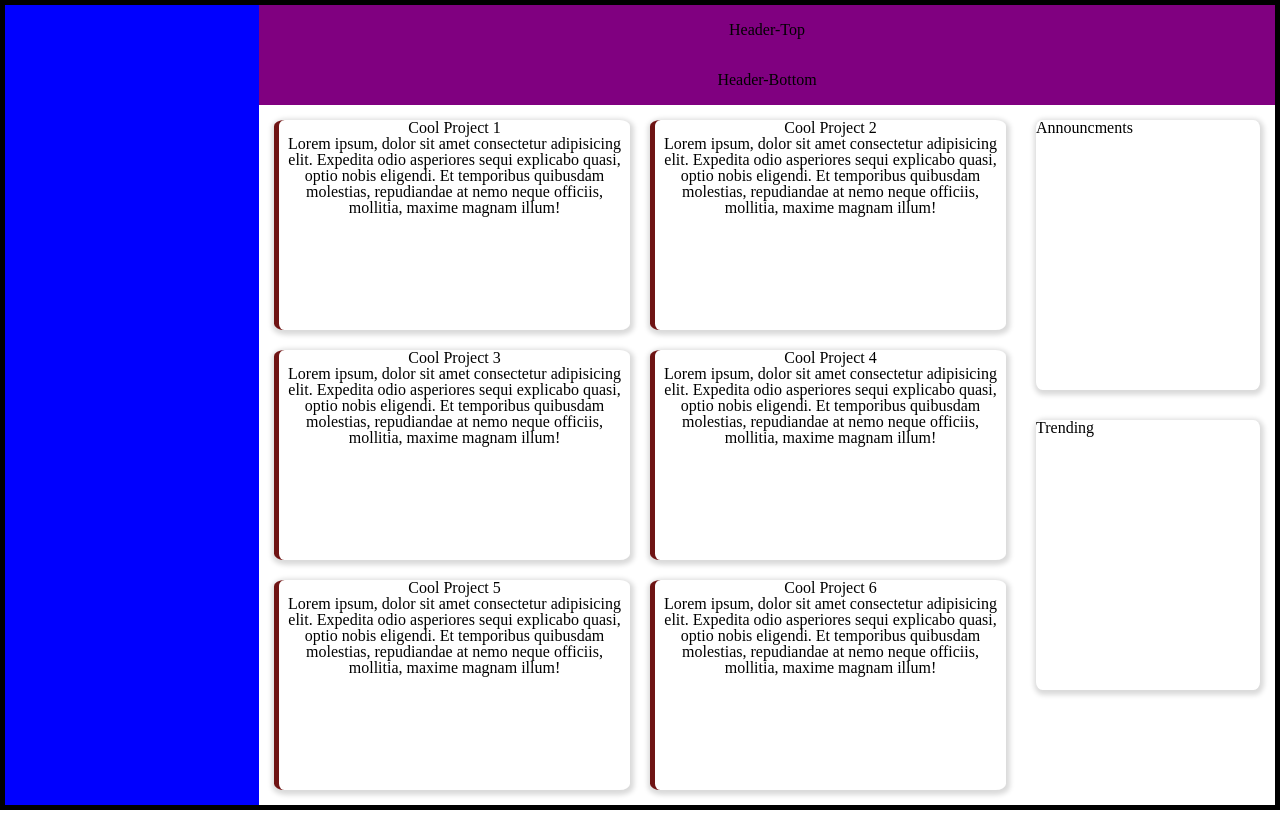
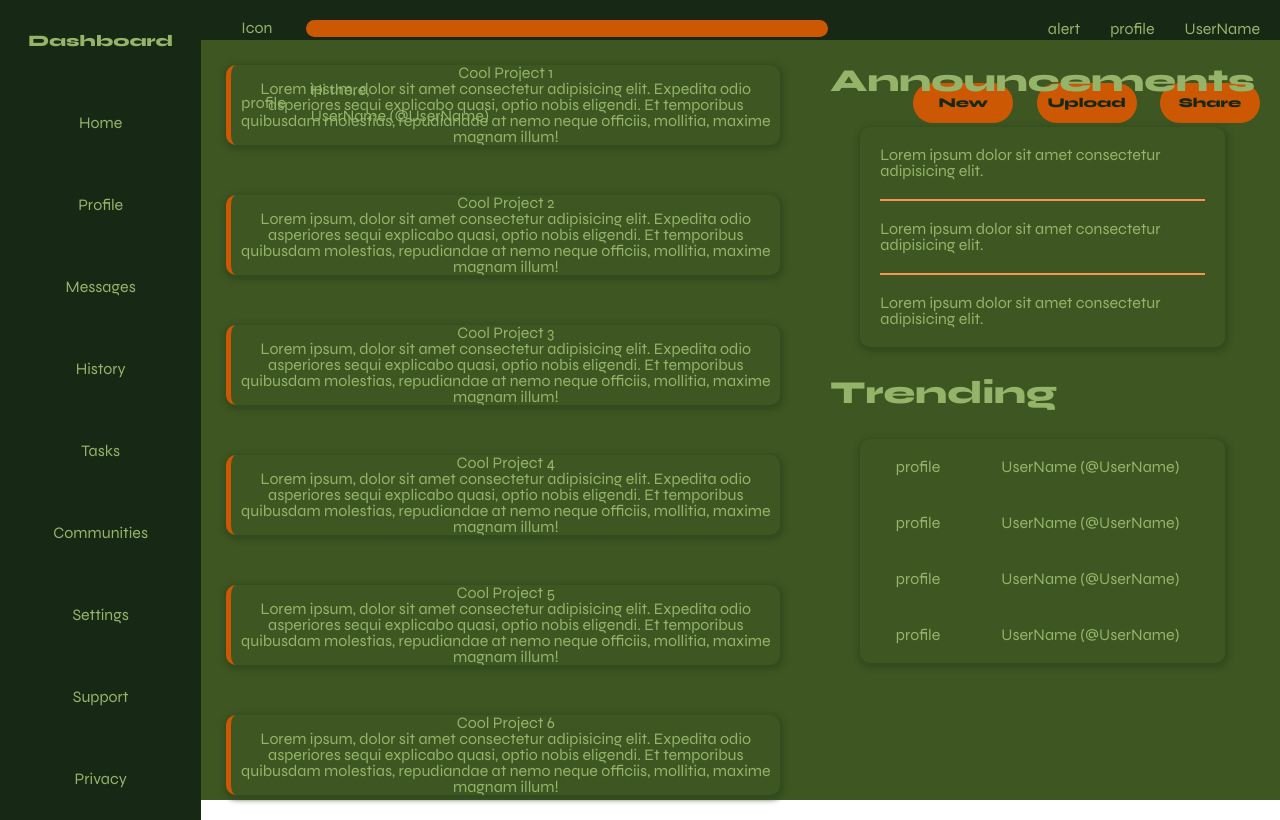
Before and after one commit to KadeWilliams/admin-dashboard, a plain HTML site: page index.html in a window 1280 px wide. Drawn offline with Linux system fonts and the light colour scheme.

Commit message:
color adjustment and layout improvements

```diff
--- a/index.html
+++ b/index.html
@@ -7,14 +7,57 @@
     <meta name="viewport" content="width=device-width, initial-scale=1.0">
     <title>Admin Dashboard</title>
     <link rel="stylesheet" href="styles.css">
+    <style>
+        @import url('https://fonts.googleapis.com/css2?family=Syne:wght@400;600;800&display=swap');
+    </style>
 </head>
 
 <body>
     <div class="container">
-        <div class="sidebar"></div>
+        <div class="sidebar">
+            <div class="pages">
+                <h1 class="head">Dashboard</h1>
+                <div class="page-1"><a href="">Home</a></div>
+                <div class="page-2"><a href="">Profile</a></div>
+                <div class="page-3"><a href="">Messages</a></div>
+                <div class="page-4"><a href="">History</a></div>
+                <div class="page-5"><a href="">Tasks</a></div>
+                <div class="page-6"><a href="">Communities</a></div>
+                <div class="page-7"><a href="">Settings</a></div>
+                <div class="page-8"><a href="">Support</a></div>
+                <div class="page-9"><a href="">Privacy</a></div>
+            </div>
+        </div>
         <div class="header">
-            <div class="top">Header-Top</div>
-            <div class="bottom">Header-Bottom</div>
+            <div class="top">
+                <form action="">
+                    <label for="search">Icon</label>
+                    <input type="text" id="search" class="search">
+                </form>
+                <div class="profile">
+                    <ul>
+                        <li class="alert">alert</li>
+                        <li class="profile-pic">profile</li>
+                        <li class="userName">UserName</li>
+                    </ul>
+                </div>
+            </div>
+            <div class="bottom">
+                <ul>
+                    <li class="profile-pic">profile</li>
+                    <li>
+                        <ul class="inner-ul">
+                            <li>Hi there,</li>
+                            <li class="userName">UserName (@UserName)</li>
+                        </ul>
+                    </li>
+                </ul>
+                <div class="buttons">
+                    <button class="button1">New</button>
+                    <button class="button2">Upload</button>
+                    <button class="button3">Share</button>
+                </div>
+            </div>
         </div>
         <div class="projects">
             <div class="project1">Cool Project 1
@@ -49,8 +92,39 @@
             </div>
         </div>
         <div class="outer-container">
-            <div class="announcements">Announcments</div>
-            <div class="trending">Trending</div>
+            <h1>Announcements</h1>
+            <div class="announcements">
+                <p>Lorem ipsum dolor sit amet consectetur adipisicing elit.</p>
+                <hr>
+                <p>Lorem ipsum dolor sit amet consectetur adipisicing elit.</p>
+                <hr>
+                <p>Lorem ipsum dolor sit amet consectetur adipisicing elit.</p>
+            </div>
+            <h1>Trending</h1>
+            <div class="trending-profiles">
+                <ul>
+                    <li class="profile-pic">profile
+                        <ul>
+                            <li class="userName">UserName (@UserName)</li>
+                        </ul>
+                    </li>
+                    <li class="profile-pic">profile
+                        <ul>
+                            <li class="userName">UserName (@UserName)</li>
+                        </ul>
+                    </li>
+                    <li class="profile-pic">profile
+                        <ul>
+                            <li class="userName">UserName (@UserName)</li>
+                        </ul>
+                    </li>
+                    <li class="profile-pic">profile
+                        <ul>
+                            <li class="userName">UserName (@UserName)</li>
+                        </ul>
+                    </li>
+                </ul>
+            </div>
         </div>
     </div>
 
--- a/styles.css
+++ b/styles.css
@@ -47,22 +47,31 @@ table {
 	border-spacing: 0;
 }
 /* ••••••••••••••••••••••••••••••••••••••••••••••••••••••••••••••••• */
+a {
+    text-decoration: none;
+}
+html,
+a,
+a:visited {
+    color: #95B46A;
+    font-family: 'Syne', sans-serif;
+}
+h1 {
+    font-weight: bold;
+}
 .container {
     display: grid;
     grid-template: repeat(5, minmax(20px, auto)) / repeat(5, 1fr);
-    border: 5px solid black;
     height: 100vh;
-    background-color: rgb(255, 255, 255);
+    background-color: #3E5622;
 }
-.container > * {
-    /* border: 2px solid green; */
-}
-.sidebar {
+.sidebar,
+.pages {
     display: grid;
     grid-template-rows: repeat(20, 1fr);
     grid-column: 1;
     grid-row: 1 / end;
-    background-color: blue;
+    background-color: #172815;
 }
 .header {
     display: grid;
@@ -70,43 +79,129 @@ table {
     grid-row: 1 / 3;
     grid-template: repeat(2, 1fr) / 1fr;
     place-items: center;
-    background-color: purple;
-    height: 100px;
+    background-color: #172815;
+    /* height: 100px; */
 }
 .projects {
     display: grid;
     grid-template-columns: repeat(auto-fit, minmax(300px, 1fr));
-    gap: 20px;
+    gap: 30px;
     grid-row: 3/ end;
     grid-column: 2 / 5;
     margin: 15px;
 }
 .projects > * {
-    box-shadow: 1px 2px 5px 3px rgb(218, 218, 218);
-    border-left: 5px solid rgb(111, 20, 20);
+    box-shadow: 1px 2px 5px 3px rgba(44, 70, 28, 0.673);
+    border-left: 5px solid #CC5803;
     text-align: center;
-    border-radius: 3%;
+    border-radius: 10px;
+    margin: 10px;
 }
 .outer-container {
     display: flex;
     flex-direction: column;
-    justify-content: space-between;
-    height: 75vh;
+    margin: 25px;
 }
-.outer-container > * {
-    border-radius: 3%;
-    height: 100%;
-    margin: 15px;
-    box-shadow: 1px 2px 5px 3px rgb(218, 218, 218);
-
+.outer-container > div {
+    border-radius: 10px;
+    max-height: 300px;
+    margin: 30px;
+    box-shadow: 1px 2px 5px 3px rgba(44, 70, 28, 0.673);
+}
+.outer-container > h1 {
+    font-size: 2rem;
 }
 .announcements {
-    /* grid-column: 5; */
-    /* grid-row: 3 / 5; */
-    /* margin: 15px 0 40px;  */
+    justify-content: flex-start;
 }
-.trending {
-    /* grid-column: 5; */
-    /* grid-row: -1; */
-    /* grid-row: ; */
+.announcements > * {
+    margin: 20px;
 }
+.trending-profiles {
+    display: flex;
+    flex-direction: column;
+    justify-content: space-around;
+}
+.trending-profiles ul {
+    display: flex;
+    flex-direction: column;
+}
+.trending-profiles li {
+    display: flex;
+    flex-direction: row;
+    margin: 10px;
+    justify-content: space-around;
+}
+.bottom,
+.top {
+    width: 100%;
+    display: flex;
+    justify-content: space-between;
+    align-items: center;
+}
+.bottom > *,
+.top > *{
+    padding: 20px;
+}
+.top form {
+    margin-left: 20px;
+}
+.bottom ul{
+    margin-left: 20px;
+}
+.profile ul,
+.bottom ul{
+    display: flex;
+}
+.profile-pic {
+    display: flex;
+    align-items: center;
+}
+.inner-ul {
+    display: flex;
+    flex-direction: column;
+    justify-content: flex-start;
+}
+.inner-ul li {
+    margin: 5px;
+}
+.profile ul li {
+    padding-left: 30px;
+}
+form {
+    width: 60%;
+}
+.search {
+    width: 80%;
+}
+.buttons > *{
+    margin-left: 20px;
+    width: 100px;
+    height: 40px;
+    border-radius: 20px;
+    background-color: #CC5803;
+    border: none;
+    font-family: 'Syne', sans-serif;
+    font-weight: bold;
+    color: #172815;
+}
+input {
+    margin-left: 30px;
+    border-radius: 10px;
+    border: none;
+    background-color:#CC5803;
+}
+input:focus {
+    outline: none
+}
+.pages {
+    display: flex;
+    flex-direction: column;
+    justify-content: space-around;
+    align-items: center;
+}
+hr {
+    background-color:#F7934C;
+    height: 2px;
+    border: none;
+}
```
